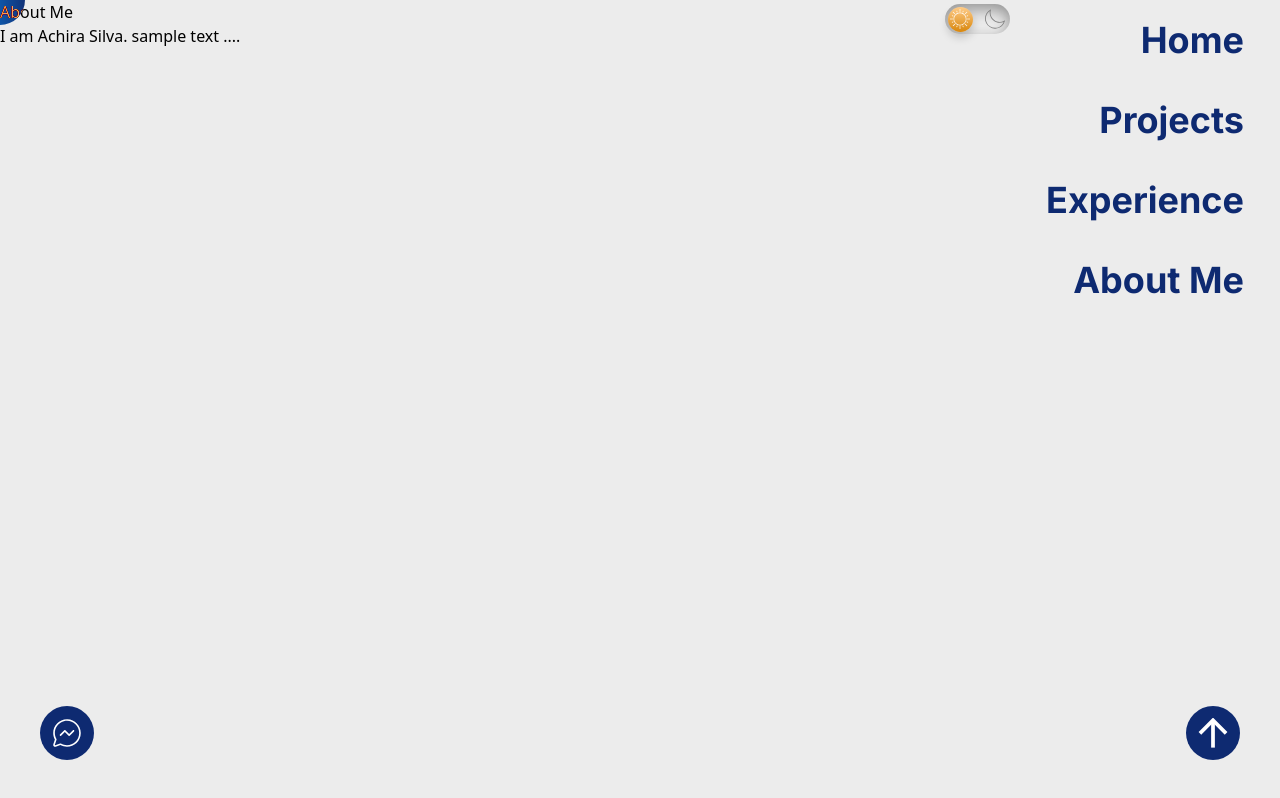
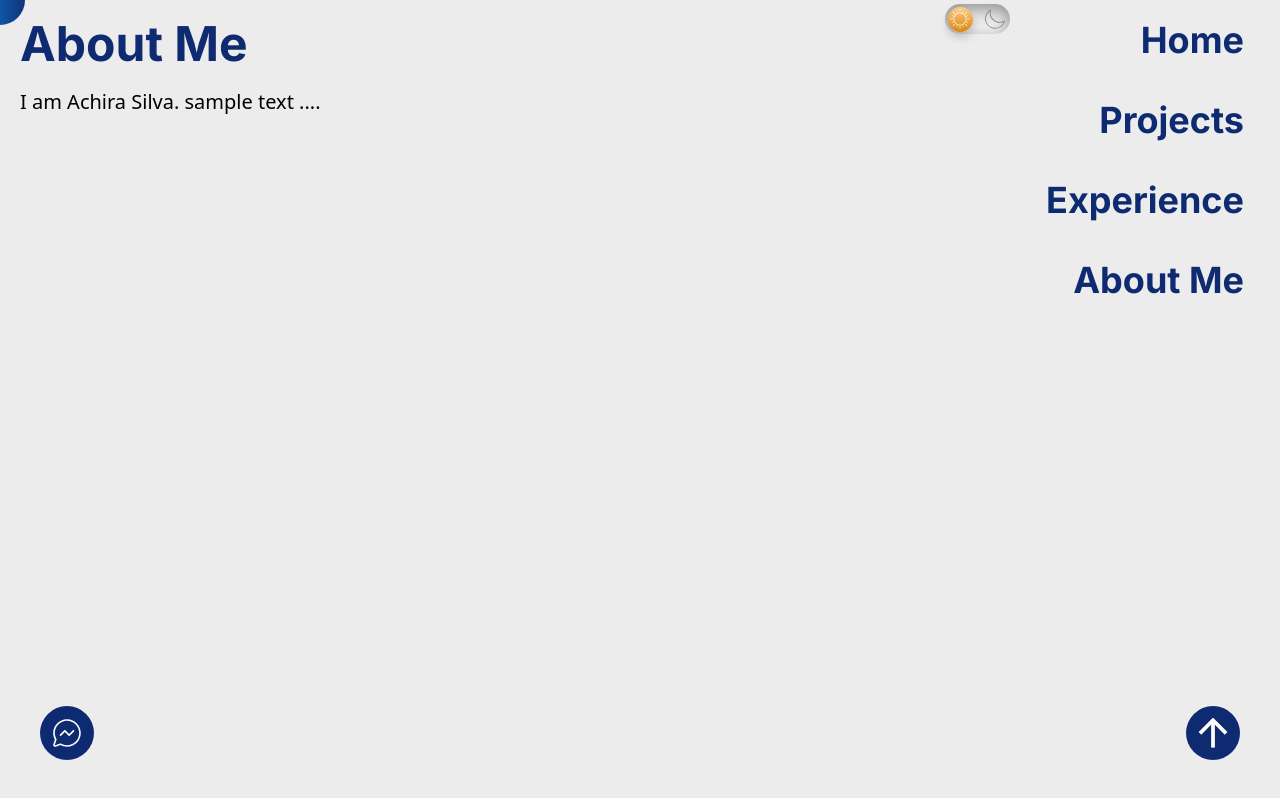
Before and after one commit to achira7/portfolio, a React (Vite) app: page /about in a window 1280 px wide. Built offline with nearby package versions, Linux system fonts and the light colour scheme; what react-chatbot-kit would draw is missing.

Commit message:
Created the template for About section

```diff
--- a/src/components/Button.jsx
+++ b/src/components/Button.jsx
@@ -20,8 +20,8 @@ const Button = ({ name, link, color, icon }) => {
   }
 
   const iconClass = {
-    play: <Play className="w-4 h-4 text-color-secondary mr-2"/>,
-    git: <GitHub className="w-6 h-6 text-color-secondary mr-2"/>
+    play: <Play className="w-4 h-4 text-white mr-2"/>,
+    git: <GitHub className="w-6 h-6 text-white mr-2"/>
   }
 
   const selectedColorClass = colorClasses[color] || 'bg-default-button';
--- a/src/pages/AboutMe.jsx
+++ b/src/pages/AboutMe.jsx
@@ -2,9 +2,9 @@ import React from 'react'
 
 const AboutMe = () => {
   return (
-    <div>
-      <h1 className="flex">About Me</h1>
-      <p className="flex">I am Achira Silva. sample text ....</p>
+    <div className="bg-background m-5">
+      <h1 className="text-5xl font-bold text-color-primary font-inter top-0 flex flex-wrap">About Me</h1>
+      <p className="flex mt-5 text-xl">I am Achira Silva. sample text ....</p>
       </div>
   )
 }
```
